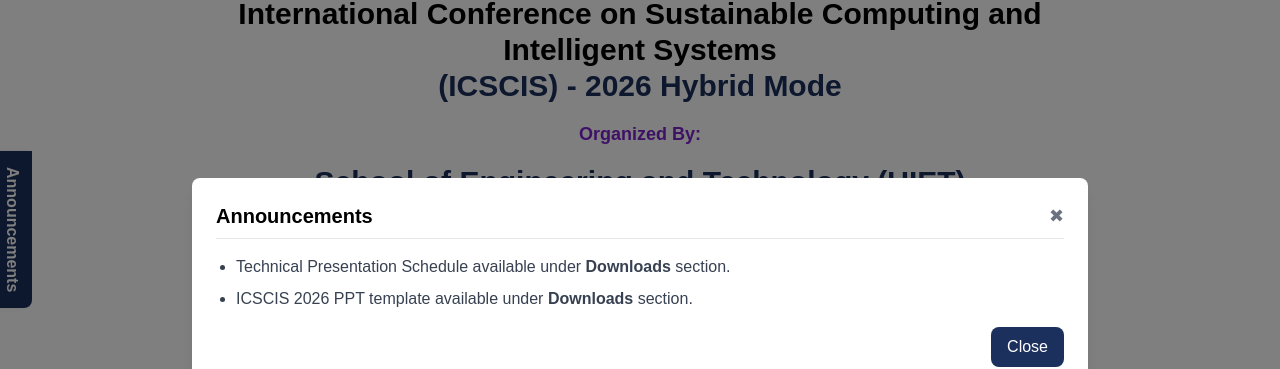
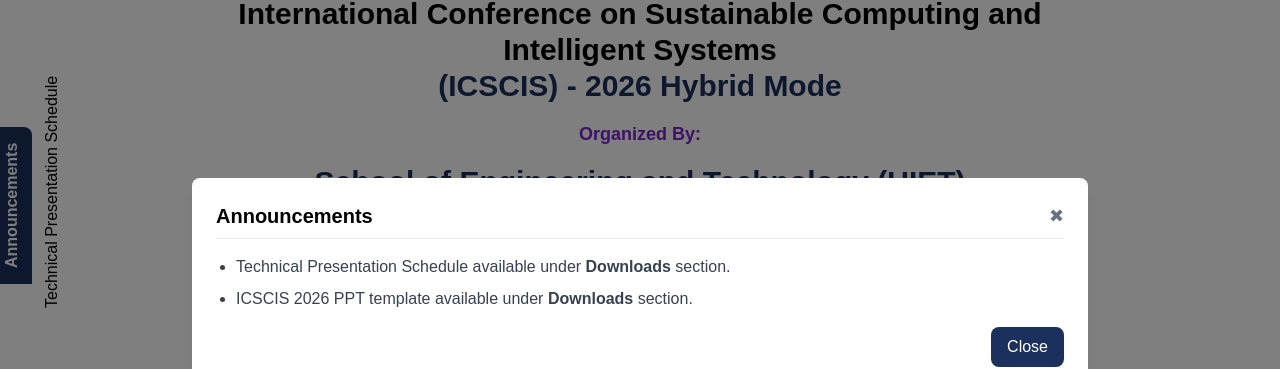
Before and after one commit to abhi11082005/final-uiet-conference, a React (Vite) app: page / in a window 1280 px wide. Shown: the part 116-485 px from the top of the page. Built offline with nearby package versions, Linux system fonts and the light colour scheme.

Commit message:
Refactor Announcements component layout and button

```diff
--- a/src/pages/Announcements.jsx
+++ b/src/pages/Announcements.jsx
@@ -10,13 +10,32 @@ export default function Announcements() {
   return (
     <>
       {/* Floating Button */}
-      <button
+
+      {/* <button
         onClick={() => setOpen(true)}
-        className="fixed left-3 top-1/3 transform -translate-y-1/2 rotate-90 origin-left
+        className=""
+      >
+        <div className="fixed left-3 top-1/3 transform -translate-y-1/2 rotate-90 origin-left
         px-4 py-2 bg-third text-white font-semibold rounded-r-lg shadow-md
-        hover:bg-third transition z-10"
-      >
-        Announcements
+        hover:bg-third transition z-10">Announcements </div>
+      </button> */}
+      <button onClick={() => setOpen(true)} className="">
+        {/* Announcements (reference position) */}
+        <div
+          className="fixed left-3 top-1/2 transform -translate-y-1/2 -rotate-90 origin-left
+    px-4 py-2 bg-third text-white font-semibold rounded-r-lg
+    hover:bg-third transition z-10"
+        >
+          Announcements
+        </div>
+
+        {/* Technical Presentation Schedule (centered relative to above) */}
+        <div
+          className="fixed left-3 top-1/2 transform translate-y-1/2 -rotate-90 origin-left ml-10
+          "
+        >
+          Technical Presentation Schedule
+        </div>
       </button>
 
       {/* Modal */}
```
